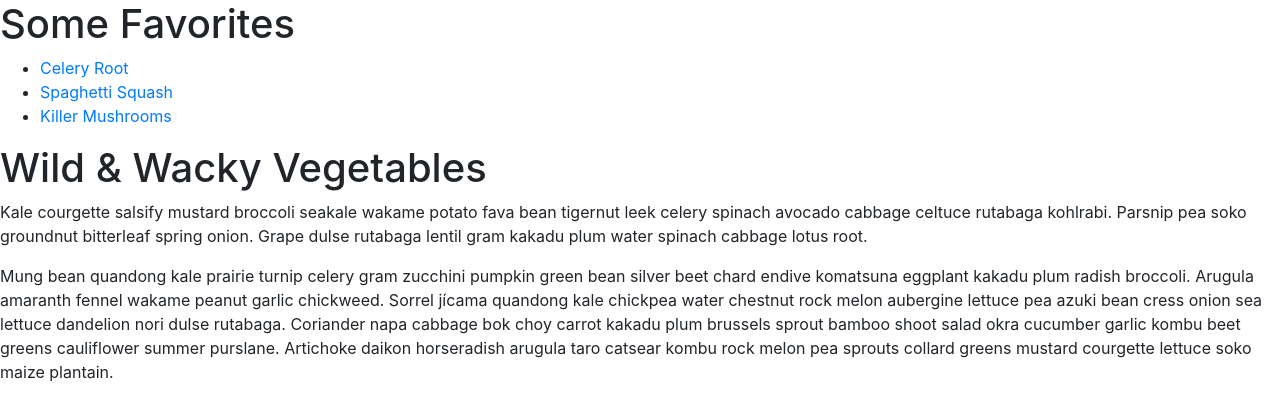
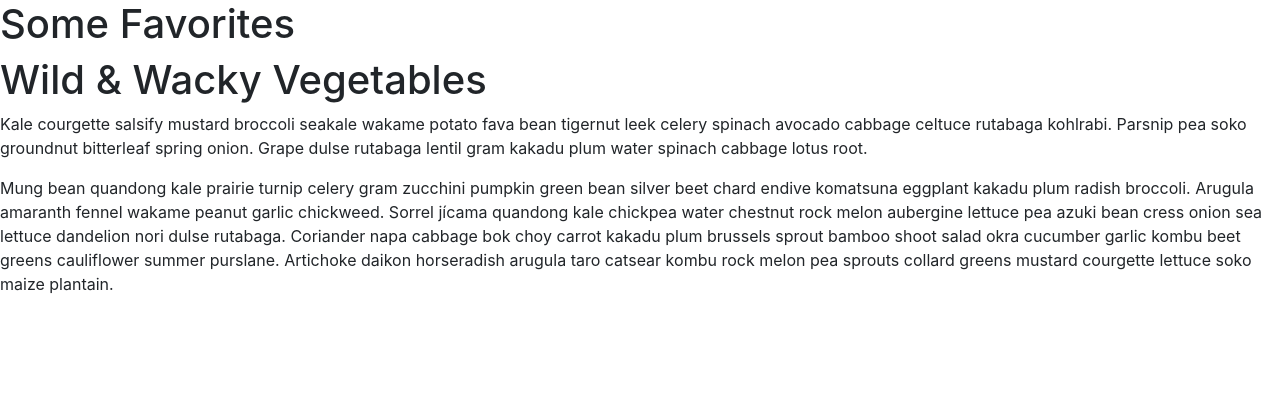
Before and after one commit to xnithunx/vegetables, a plain HTML site: page index.html in a window 1280 px wide. Drawn offline with nearby package versions, Linux system fonts and the light colour scheme.

Commit message:
Removed list from html file

```diff
--- a/index.html
+++ b/index.html
@@ -11,11 +11,7 @@
     <body>
 
         <h1>Some Favorites</h1>
-        <ul>
-            <li><a href="#">Celery Root</a>
-            <li><a href="#">Spaghetti Squash</a>
-            <li><a href="#">Killer Mushrooms</a>
-        </ul>
+
 
         <h1>Wild & Wacky Vegetables</h1>
         <p>Kale courgette salsify mustard broccoli seakale wakame potato fava bean tigernut leek celery spinach avocado cabbage celtuce rutabaga kohlrabi. Parsnip pea soko groundnut bitterleaf spring onion. Grape dulse rutabaga lentil gram kakadu plum water spinach cabbage lotus root.
```
